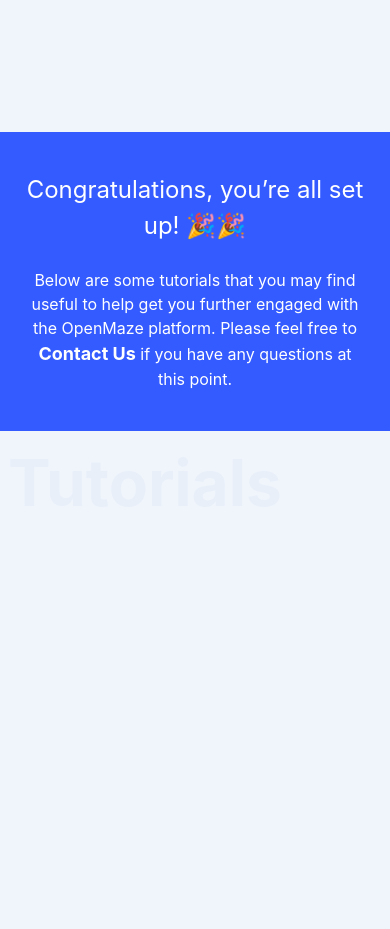
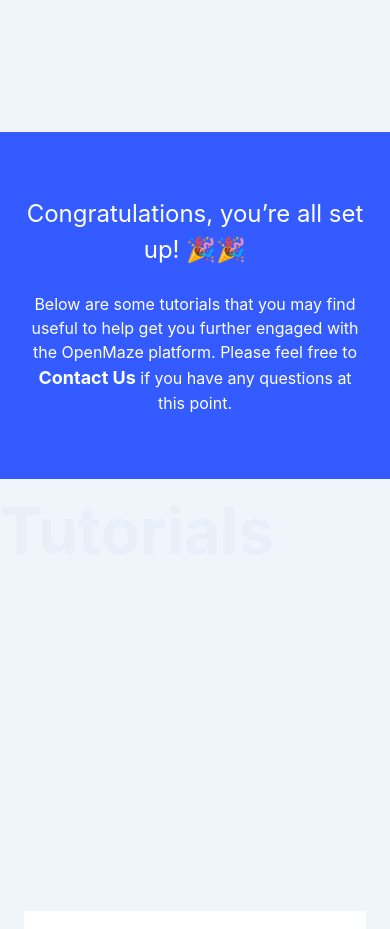
Before and after one commit to KyleAlsburyNealy/OpenMaze-Website, a Next.js app: page /tutorials in a window 390 px wide. Shown: the part 2960-3889 px from the top of the page. Built offline with nearby package versions, Linux system fonts and the light colour scheme.

Commit message:
Made edits to the tutorials page

```diff
--- a/components/tutorialComponent.js
+++ b/components/tutorialComponent.js
@@ -38,7 +38,7 @@
 
   render() {
     return (
-      <div className="flex flex-col items-center justify-center pt-5">
+      <div className="flex flex-col items-center justify-center">
         {this.state.tutorials.map(tutorial => (
           <div key={tutorial.id} className="mb-14 w-full">
             <InfoCard
--- a/components/tutorialSection.js
+++ b/components/tutorialSection.js
@@ -12,7 +12,7 @@
         </p>
         <div className="pt-9 mx-2 mb-32 sm:pt-12 md:pt-14 lg:pt-18">
           {this.props.subtitle ? (
-            <div className="flex items-center content-center mb-14 md:mb-24 lg:mb-32">
+            <div className="flex items-center content-center mb-14 md:mb-18">
               <div
                 className="flex items-center justify-center rounded-full h-6 w-6 md:h-8 md:w-8 text-white text-xs mr-4"
                 style={{ backgroundColor: "#FF4444" }}
@@ -22,7 +22,7 @@
               <p className="sm:text-lg md:text-xl">{this.props.subtitle}</p>
             </div>
           ) : (
-            <div className="pt-9 mx-2 mb-32"></div>
+            <div className="pt-9 mx-2 mb-8 sm:mb-10 md:mb-18 lg:mb-28"></div>
           )}
           {this.props.children}
         </div>
--- a/pages/tutorials.js
+++ b/pages/tutorials.js
@@ -6,10 +6,6 @@
 import InfoCard from "../components/InfoCard/info-card-desktop";
 
 export default function Tutorials() {
-  // TODO remove space between title and content
-  // TODO remove mr on videos
-  // TODO extra padding on congrats
-
   return (
     <>
       <Layout>
@@ -213,7 +209,7 @@
           ></TutorialSection> */}
         </div>
         {/* Congratulation Banner */}
-        <div className="bg-blue-900 text-white px-6 py-10 text-center">
+        <div className="bg-blue-900 text-white px-6 py-16 text-center">
           <p className="text-2xl">Congratulations, you’re all set up! 🎉🎉</p>
           <br />
           <p className="max-w-md mx-auto">
@@ -226,7 +222,7 @@
           </p>
         </div>
         {/* Tutorials */}
-        <div className="lg:mr-56 mx-2 lg:mx-8">
+        <div>
           <TutorialSection header="Tutorials" className="bg-red-500">
             <TutorialComponent />
           </TutorialSection>
```
